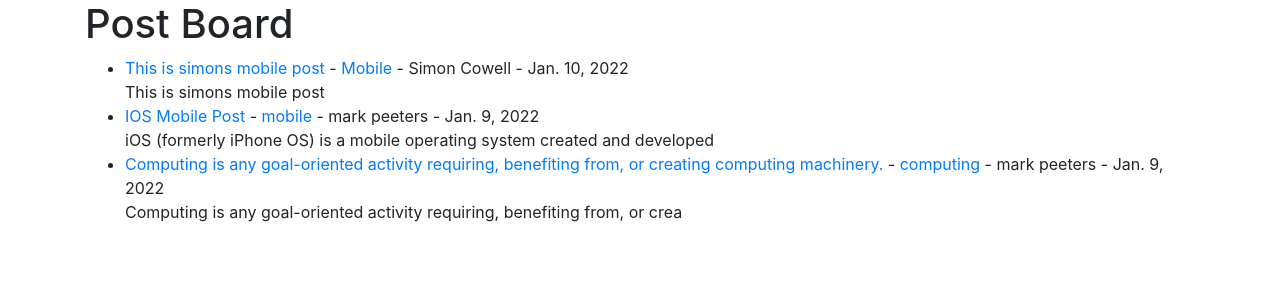
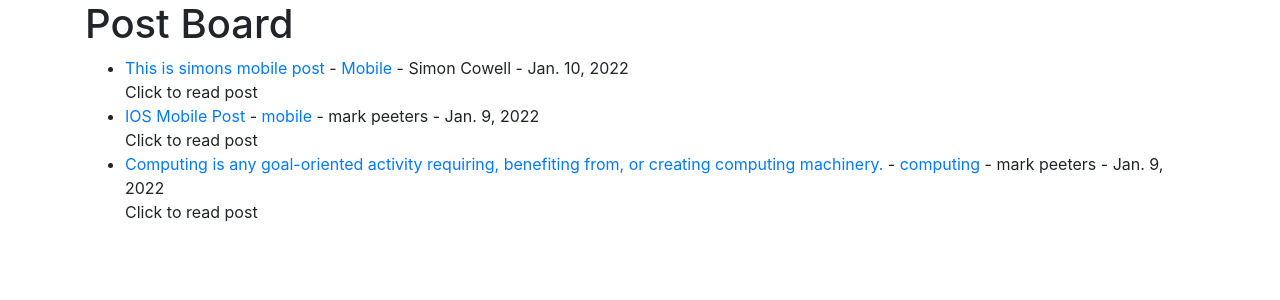
Before and after one commit to Code-Institute-Submissions/PP4-Techblog_Django, a Django app: page / in a window 1280 px wide. Shown: the part 56-356 px from the top of the page. Run offline with Django 4.2, Linux system fonts and the light colour scheme; data comes from the database, SQL or seed files in the repository; both versions use the stored data as it was after the commit; some libraries are stand-ins or nearby versions.

Commit message:
Added snip to data model and update home html

```diff
--- a/blog/models.py
+++ b/blog/models.py
@@ -21,6 +21,7 @@ class Post(models.Model):
     content = RichTextField(blank=True, null=True)
     publication_date = models.DateField(auto_now_add=True)
     category = models.CharField(max_length=150, default='uncategorised')
+    snip = models.CharField(max_length=150, default='Click to read post')
     likes = models.ManyToManyField(User, related_name='blog_post')
 
     def total_likes(self):
--- a/blog/templates/home.html
+++ b/blog/templates/home.html
@@ -22,7 +22,9 @@
         {% endif %}
 
         </small><br/>
-        {{ post.content|slice:":75"|safe }}</li>
+
+        {{ post.snip }}
+       </li>
 
 
 {% endfor %}
```
Also changed, not shown: blog/migrations/0007_post_snip.py (added), db.sqlite3.
